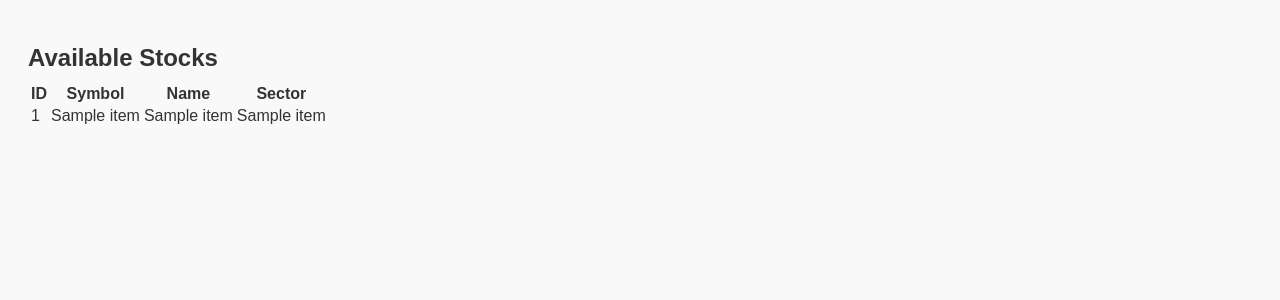
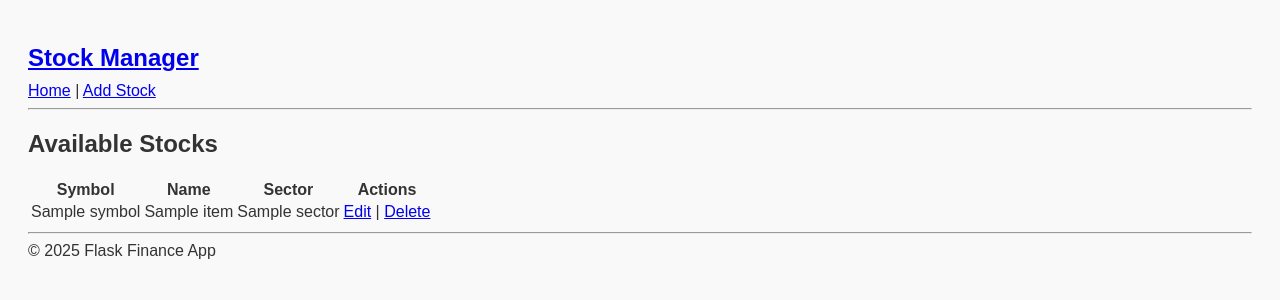
Before and after one commit to sharonnwobi/Fantastic4, a Flask app: page /stocks in a window 1280 px wide. Shown: the top 300 px of the page. Run offline with Flask 3, Linux system fonts and the light colour scheme; a database or web service that is not in the repository returns one stand-in record (values such as "Sample title"); data that the repository does not hold is empty.

Commit message:
CRUD dev

```diff
--- a/api.py
+++ b/api.py
@@ -8,7 +8,7 @@ api = Api(app)
 class Stocks(Resource):
     def get(self):
         db = connect_to_database()
-        cursor = db.cursor()
+        cursor = db.cursor(dictionary=True) #using dictonary
         cursor.execute("SELECT * FROM stocks")
         stocks = cursor.fetchall()
         cursor.close()
--- a/apitest.py
+++ b/apitest.py
@@ -2,4 +2,4 @@ import yfinance as yf
 
 stock = yf.Ticker("AMZN")
 info = stock.info
-print(info["shortName"], info["regularMarketPrice"])
+print(info)
--- a/app.py
+++ b/app.py
@@ -1,5 +1,6 @@
-from flask import Flask, render_template
+from flask import Flask, render_template, request, redirect
 import requests
+from database.connection import connect_to_database
 
 app = Flask(__name__)
 
@@ -9,5 +10,54 @@ def show_stocks():
     stocks = response.json()
     return render_template("index.html", stocks=stocks)
 
+@app.route("/stocks/create", methods=["GET", "POST"])
+def create_stock():
+    if request.method == "POST":
+        symbol = request.form["symbol"]
+        name = request.form["company_name"]
+        sector = request.form["sector"]
+        db = connect_to_database()
+        cursor = db.cursor()
+        cursor.execute(
+            "INSERT INTO stocks (symbol, company_name, sector) VALUES (%s, %s, %s)",
+            (symbol, name, sector)
+        )
+        db.commit()
+        cursor.close()
+        return redirect("/stocks")
+    return render_template("create.html")
+
+@app.route("/stocks/edit/<int:stock_id>", methods=["GET", "POST"])
+def edit_stock(stock_id):
+    db = connect_to_database()
+    cursor = db.cursor(dictionary=True)
+    if request.method == "POST":
+        symbol = request.form["symbol"]
+        name = request.form["company_name"]
+        sector = request.form["sector"]
+        cursor.execute(
+            "UPDATE stocks SET symbol=%s, company_name=%s, sector=%s WHERE stock_id=%s",
+            (symbol, name, sector, stock_id)
+        )
+        db.commit()
+        cursor.close()
+        return redirect("/stocks")
+    else:
+        cursor.execute("SELECT * FROM stocks WHERE stock_id = %s", (stock_id,))
+        stock = cursor.fetchone()
+        cursor.close()
+        return render_template("edit.html", stock=stock)
+@app.route("/stocks/delete/<int:stock_id>")
+def delete_stock(stock_id):
+    db = connect_to_database()
+    cursor = db.cursor()
+    #Dont have to do it after the new db /cascade on portfolio/
+    cursor.execute("DELETE FROM portfolio WHERE stock_id = %s", (stock_id,))
+    cursor.execute("DELETE FROM stocks WHERE stock_id = %s", (stock_id,))
+    db.commit()
+    cursor.close()
+    return redirect("/stocks")
+
+
 if __name__ == "__main__":
     app.run(debug=True, port=5001)
--- a/database/connection.py
+++ b/database/connection.py
@@ -4,7 +4,7 @@ def connect_to_database():
     mydb = mysql.connector.connect(
         host="localhost",
         user="root",
-        password="n3u3da!",
+        password="",
         database="finance_db"
     )
     return mydb
--- a/database/projectsql.sql
+++ b/database/projectsql.sql
@@ -17,7 +17,7 @@ CREATE TABLE portfolio (
     quantity DECIMAL(12, 2) NOT NULL,
     avg_price DECIMAL(10, 2) NOT NULL,
     last_updated DATETIME DEFAULT CURRENT_TIMESTAMP,
-    FOREIGN KEY (stock_id) REFERENCES stocks(stock_id)
+    FOREIGN KEY (stock_id) REFERENCES stocks(stock_id) ON DELETE CASCADE
 );
 INSERT INTO stocks (symbol, company_name, sector) VALUES
 ('AAPL', 'Apple Inc.', 'Technology'),
--- /dev/null
+++ b/templates/base.html
@@ -0,0 +1,27 @@
+<!DOCTYPE html>
+<html lang="en">
+<head>
+  <meta charset="UTF-8">
+  <title>{% block title %}Stock Manager{% endblock %}</title>
+  <link rel="stylesheet" href="/static/styles.css">
+</head>
+<body>
+  <header>
+    <h1><a href="/stocks">Stock Manager</a></h1>
+    <nav>
+      <a href="/stocks">Home</a> |
+      <a href="/stocks/create">Add Stock</a>
+    </nav>
+    <hr>
+  </header>
+
+  <main>
+    {% block content %}{% endblock %}
+  </main>
+
+  <footer>
+    <hr>
+    <p>&copy; 2025 Flask Finance App</p>
+  </footer>
+</body>
+</html>
--- a/templates/index.html
+++ b/templates/index.html
@@ -1,26 +1,32 @@
-<!DOCTYPE html>
-<html lang="en">
-<head>
-  <meta charset="UTF-8">
-  <title>Stock List</title>
-  <link rel="stylesheet" href="/static/styles.css">
-</head>
-<body>
-  <h1>Available Stocks</h1>
+{% extends "base.html" %}
+
+{% block title %}Stock List{% endblock %}
+
+{% block content %}
+<h2>Available Stocks</h2>
 <table>
   <thead>
-      <tr><th>ID</th><th>Symbol</th><th>Name</th><th>Sector</th></tr>
+    <tr>
+      <!--<th>ID</th>-->
+      <th>Symbol</th>
+      <th>Name</th>
+      <th>Sector</th>
+      <th>Actions</th>
+    </tr>
   </thead>
   <tbody>
     {% for stock in stocks %}
     <tr>
-          <td>{{ stock[0] }}</td>
-          <td>{{ stock[1] }}</td>
-          <td>{{ stock[2] }}</td>
-          <td>{{ stock[3] }}</td>
+      <!--<td>{{ stock.stock_id }}</td>-->
+      <td>{{ stock.symbol }}</td>
+      <td>{{ stock.company_name }}</td>
+      <td>{{ stock.sector }}</td>
+      <td>
+        <a href="/stocks/edit/{{ stock.stock_id }}">Edit</a> |
+        <a href="/stocks/delete/{{ stock.stock_id }}" onclick="return confirm('Are you sure?')">Delete</a>
+      </td>
     </tr>
     {% endfor %}
   </tbody>
 </table>
-</body>
-</html>
+{% endblock %}
```
Also changed, not shown: templates/create.html (added, +13 -0 lines), templates/edit.html (added, +13 -0 lines). Lines whose indentation alone changed are shown as unchanged.
